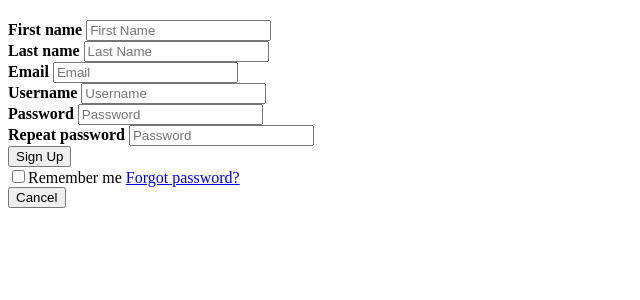
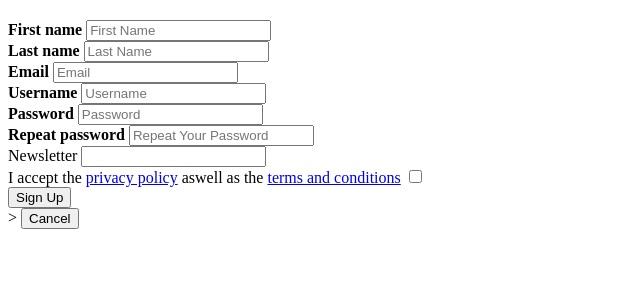
Before and after one commit to pescoboza/Pegasus-web-page, a Python web app: template app/templates/sign-up.html in a window 1280 px wide. Shown: the part 35-335 px from the top of the page, without its empty margins (0-640 px from the left). Run offline with Jinja, Linux system fonts and the light colour scheme; the template is opened without the code that fills it, so the values that code supplies are empty, except form fields; tables that the repository leaves empty hold one stand-in row (values such as "Sample post"); form fields are guessed from the names that the template uses.

Commit message:
Wrote sign-up.html.

```diff
--- a/app/templates/sign-up.html
+++ b/app/templates/sign-up.html
@@ -71,7 +71,7 @@
 
         <!-- Repeat password field -->
         <label for="repeat_password"><b>{{form.repeat_password.label}}</b></label>
-        {{form.repeat_password(placeholder="Password")}}
+        {{form.repeat_password(placeholder="Repeat Your Password")}}
         {% if form.repeat_password.errors %}
         <ul>
             {% for error in form.repeat_password.errors %}
@@ -81,16 +81,23 @@
         {% endif %}
         <br>
 
-        <!-- -->
+        <!-- Newsletter check box -->
+        <label for="newsletter">{{form.newsletter.label}}</label>
+        {{form.newsletter}}
+        <br>
+        <!-- Terms, conditions & privacy policy check box -->
+        <!-- TODO: Add the privacy policy -->
+        <!-- TODO: Add the terms and conditions link -->
+        <label for="accept_terms_and_conditions">I accept the <a href="#">privacy policy</a> aswell as the <a
+                href="#">terms and conditions</a></label>
+        {{form.accept_terms_and_conditions}}
+        <br>
+
+        <!-- Sign up button -->
         <input type="submit" value="Sign Up" class="loginbtn signupbtn">
         <br>
 
-        <label>
-            {{form.remember}}Remember me
-            <span><a href="#">Forgot password?</a></span>
-        </label>
-        <br>
-
+        <!-- TODO: Add redirection for cancel button -->>
         <button type="button" class="cancelbtn">Cancel</button>
     </div>
 </form>
```
Also changed, not shown: app/forms/register_form.py (+6 -6 lines).
